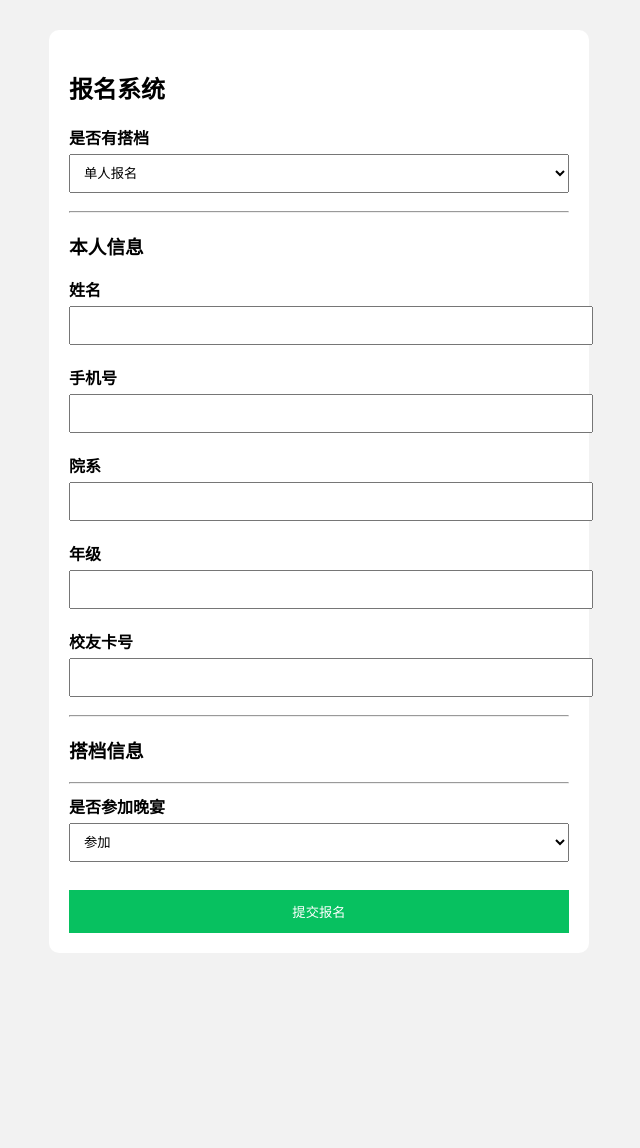
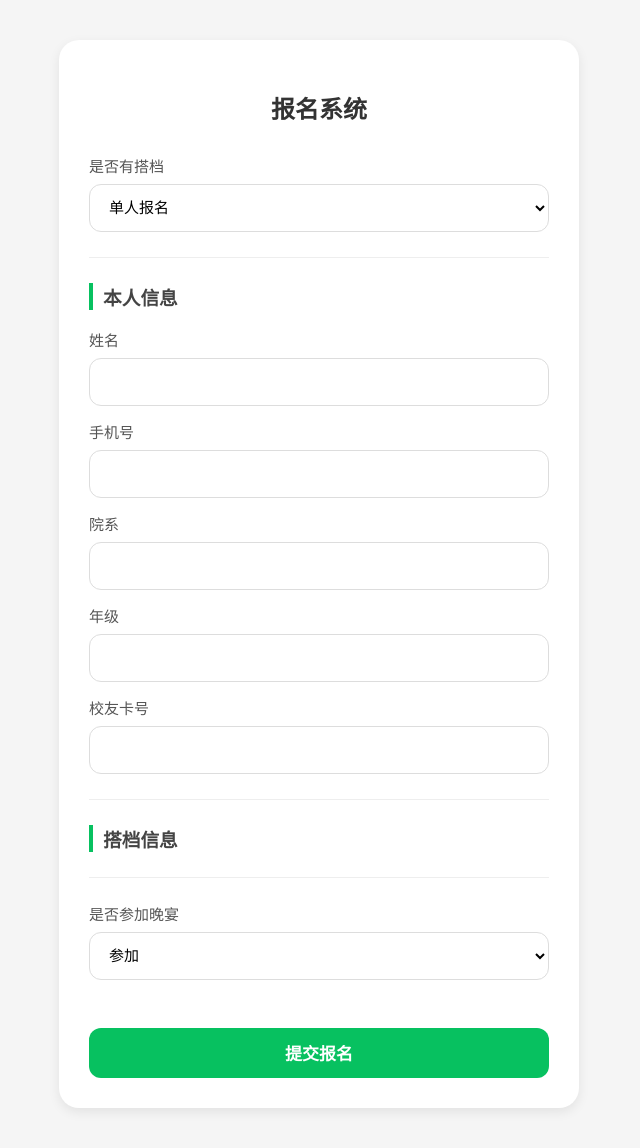
Before and after one commit to jzy2003/signup-system, a Flask app: page / in a window 1280 px wide. Shown: the whole page, without its empty margins (321-961 px from the left). Before the commit the page ends 953 px from the top, so only its background shows below. Run offline with Flask 3, Linux system fonts and the light colour scheme.

Commit message:
beautify ui

```diff
--- a/templates/index.html
+++ b/templates/index.html
@@ -6,44 +6,96 @@
     <title>报名系统</title>
 
 <style>
-        body {
-            font-family: Arial;
-            background: #f2f2f2;
+
+    *{
+        box-sizing: border-box;
     }
 
-        .container {
-            width: 90%;
-            max-width: 500px;
-            margin: 30px auto;
-            background: white;
-            padding: 20px;
-            border-radius: 10px;
+    body{
+        margin:0;
+        padding:0;
+        background:#f5f5f5;
+        font-family:"Microsoft YaHei", sans-serif;
     }
 
-        label {
-            display: block;
-            margin-top: 10px;
-            font-weight: bold;
+    .container{
+        width:90%;
+        max-width:520px;
+        margin:40px auto;
+        background:white;
+        padding:30px;
+        border-radius:20px;
+        box-shadow:0 4px 12px rgba(0,0,0,0.08);
     }
 
-        input, select {
-            width: 100%;
-            padding: 10px;
-            margin-top: 5px;
-            margin-bottom: 10px;
+    h2{
+        text-align:center;
+        margin-bottom:30px;
+        color:#333;
     }
 
-        button {
-            width: 100%;
-            padding: 12px;
-            background: #07c160;
-            color: white;
-            border: none;
+    h3{
+        margin-top:25px;
+        color:#444;
+        border-left:4px solid #07c160;
+        padding-left:10px;
     }
 
-        #partner-box {
-            display: none;
+    label{
+        display:block;
+        margin-top:15px;
+        margin-bottom:8px;
+        color:#555;
+        font-size:15px;
     }
+
+    input,
+    select{
+        width:100%;
+        height:48px;
+        padding:0 15px;
+        border:1px solid #ddd;
+        border-radius:12px;
+        font-size:15px;
+        outline:none;
+        transition:0.2s;
+        background:white;
+    }
+
+    input:focus,
+    select:focus{
+        border-color:#07c160;
+        box-shadow:0 0 0 3px rgba(7,193,96,0.15);
+    }
+
+    button{
+        width:100%;
+        height:50px;
+        margin-top:30px;
+        border:none;
+        border-radius:12px;
+        background:#07c160;
+        color:white;
+        font-size:17px;
+        font-weight:bold;
+        cursor:pointer;
+        transition:0.2s;
+    }
+
+    button:hover{
+        background:#06ad56;
+    }
+
+    hr{
+        border:none;
+        border-top:1px solid #eee;
+        margin:25px 0;
+    }
+
+    #partner-box{
+        display:none;
+    }
+
 </style>
 </head>
 
```
Lines whose indentation alone changed are shown as unchanged.
